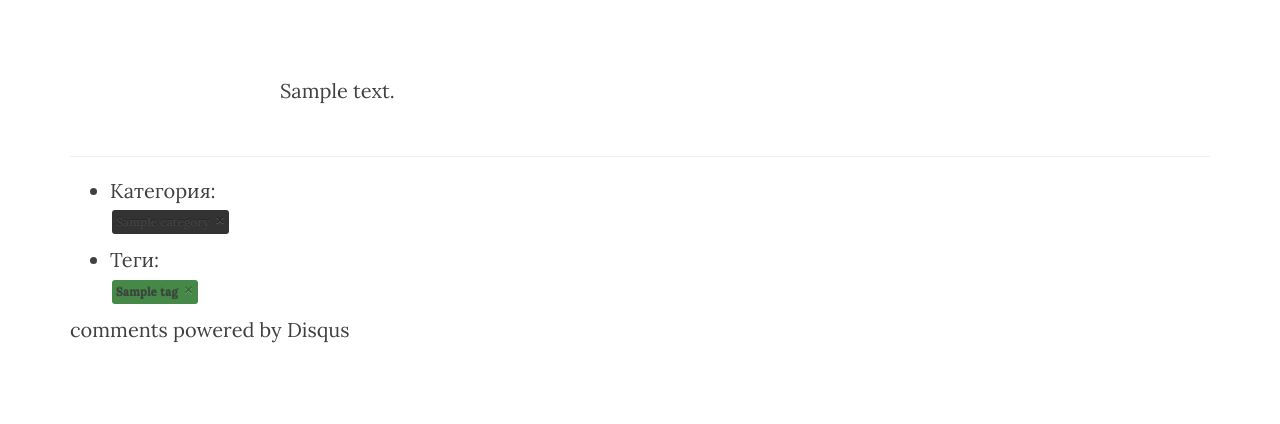
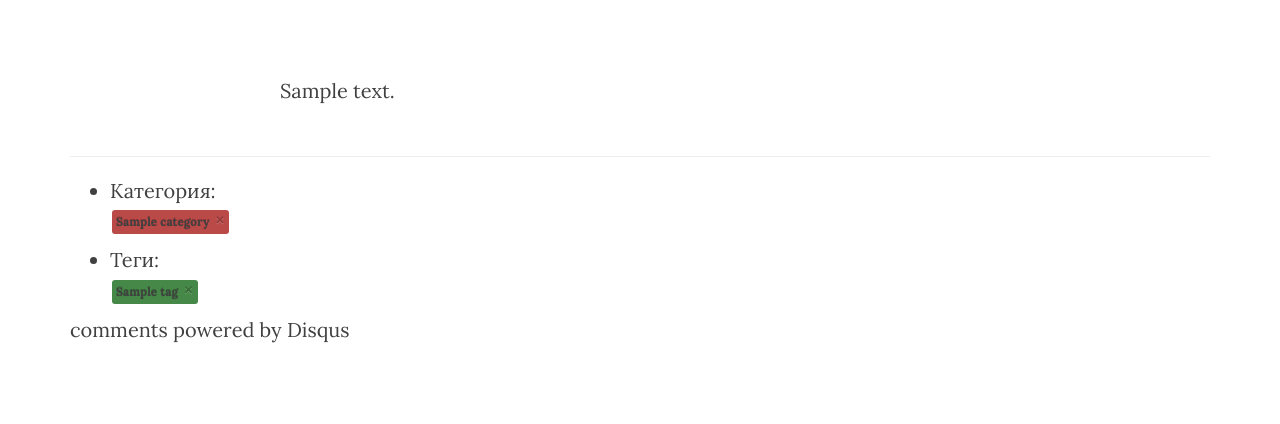
Before and after one commit to stamigos/BBCard, a Django app: page /1/ in a window 1280 px wide. Shown: the part 480-904 px from the top of the page. Run offline with Django 3.2, Linux system fonts and the light colour scheme; tables that the repository leaves empty hold one stand-in row (values such as "Sample post"); some libraries are stand-ins or nearby versions.

Commit message:
редактирование шаблонов тегов и категорий

```diff
--- a/templates/app/post_detail.html
+++ b/templates/app/post_detail.html
@@ -38,7 +38,7 @@
 
     <ul id="tag-cloud">
     <li>Категория:</li>
-    <li class="tag-cloud tag-cloud-inverse"><a href="category/{{ post.category }}">{{ post.category}}</a></li>
+    <li class="tag-cloud tag-cloud-danger"><a href="category/{{ post.category }}">{{ post.category}}</a></li>
     </ul>
 
     <ul id="tag-cloud">
```
